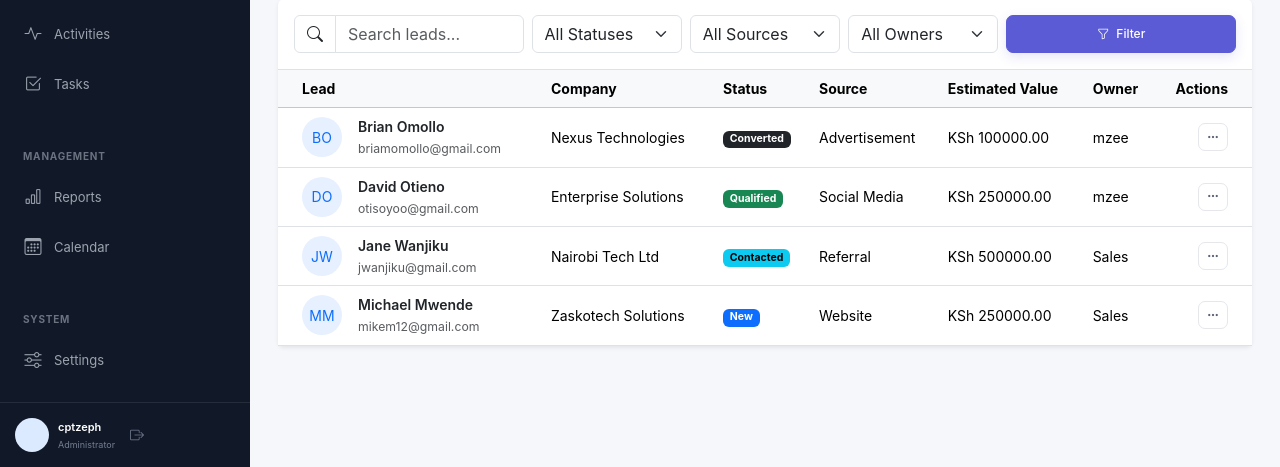
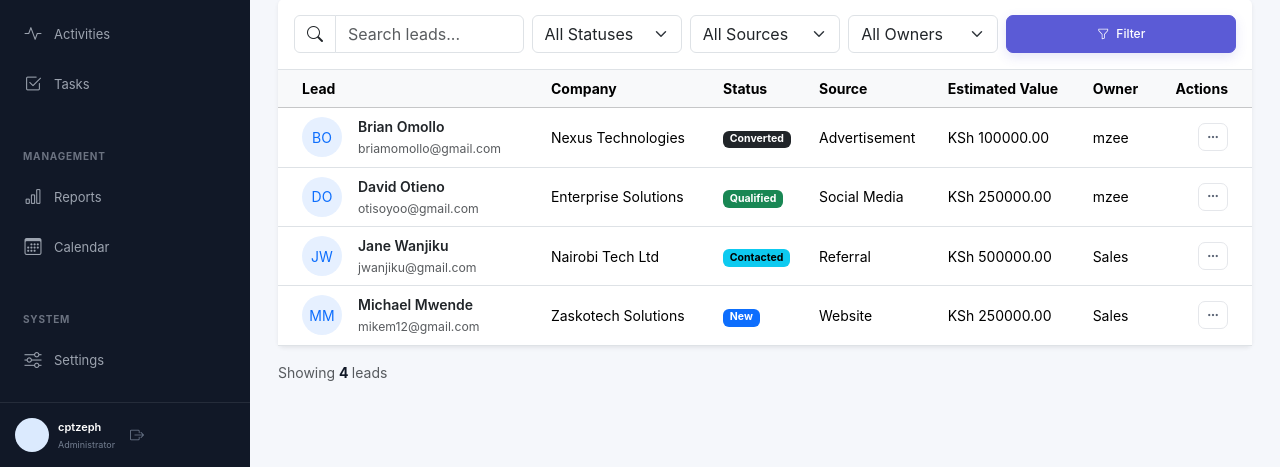
Before and after one commit to Cptzeph23/NEXUS-CRM, a Django app: page /leads/ in a window 1280 px wide. Shown: the part 333-800 px from the top of the page. Run offline with Django 5.2, Linux system fonts and the light colour scheme; a user stored in the database is signed in; data comes from the database, SQL or seed files in the repository.

Commit message:
lead filter

```diff
--- a/NexusCRM/templates/crmApp/leads/list.html
+++ b/NexusCRM/templates/crmApp/leads/list.html
@@ -165,6 +165,7 @@
 
     <!-- LEAD TABLE -->
 
+
     <div class="card border-0 shadow-sm">
 
     <div class="card-body p-0">
@@ -316,6 +317,7 @@
 
 
         <!-- TABLE -->
+
         <div class="table-responsive">
 
             <table class="table table-hover align-middle mb-0">
@@ -583,7 +585,28 @@
 
         </div>
 
+
     </div>
+
+    </div>
+    <!--Lead count-->
+        <div class="d-flex justify-content-between mt-3 align-items-center mb-3">
+
+        <div>
+
+            <span class="text-muted">
+            Showing
+            </span>
+
+            <strong>
+            {{ leads|length }}
+            </strong>
+
+            <span class="text-muted">
+            lead{{ leads|length|pluralize }}
+            </span>
+
+        </div>
 
 </div>
 
```
